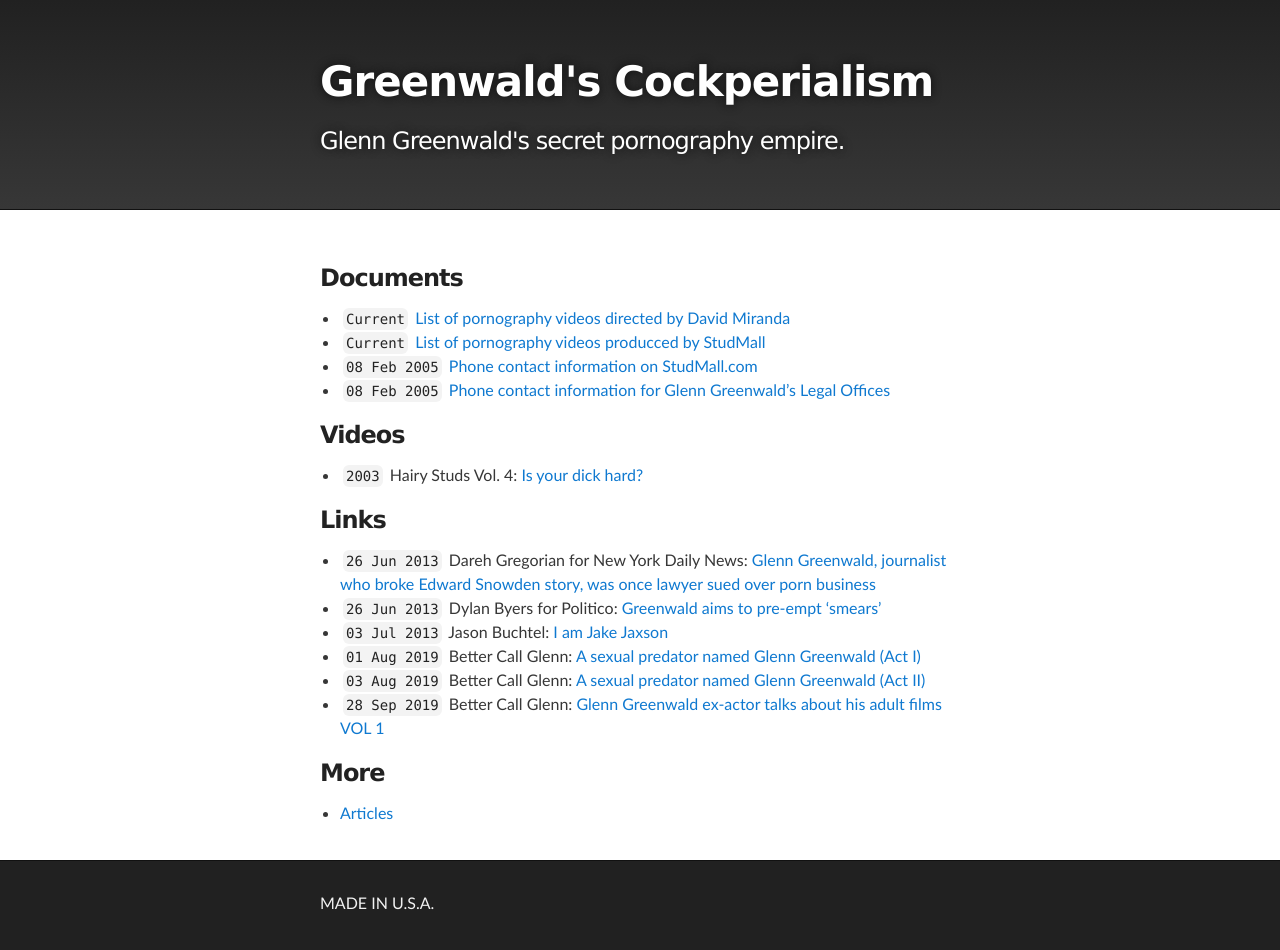
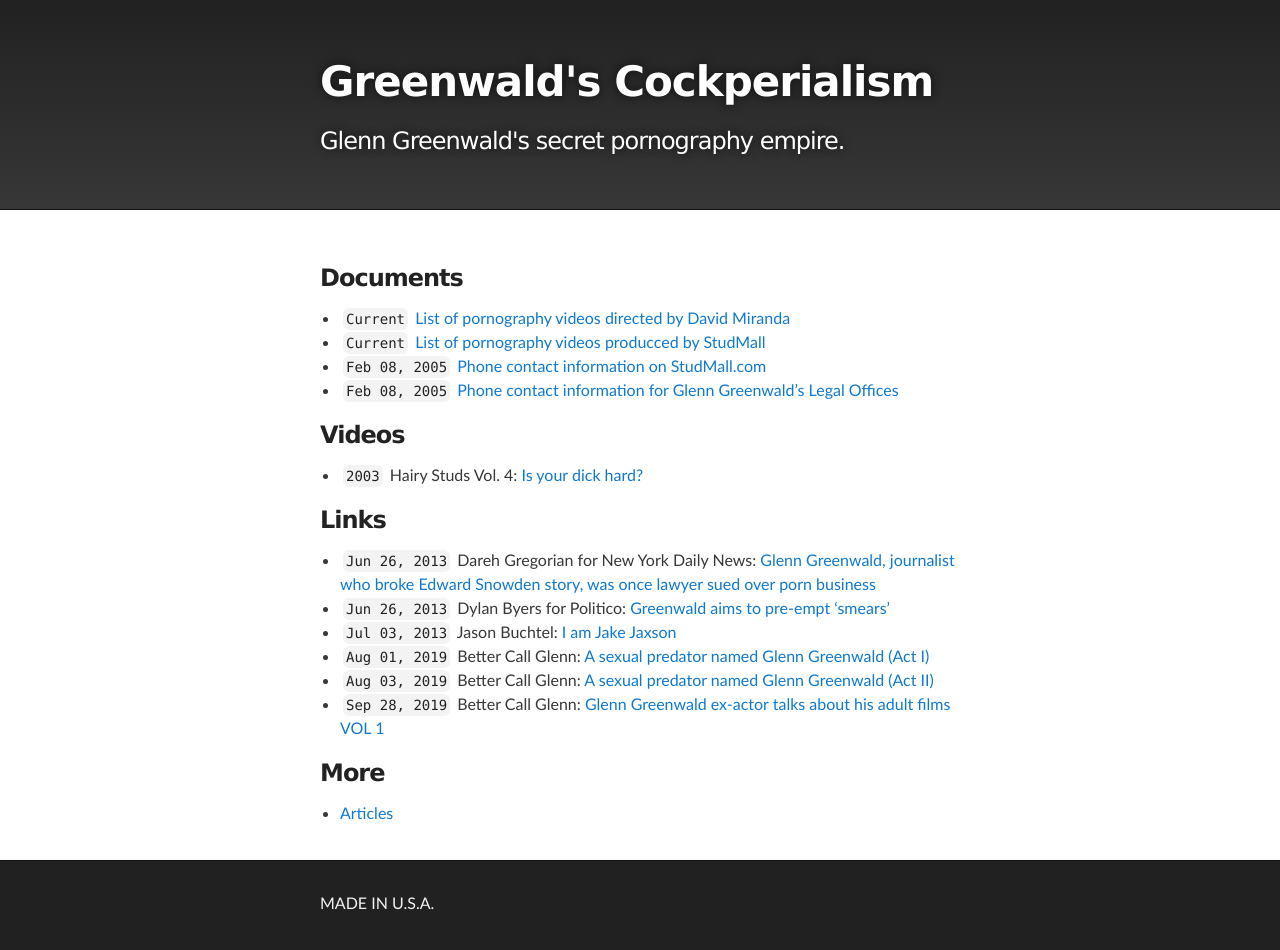
Before and after one commit to masternotions/masternotions.github.io, a Jekyll site: the page built from index.md, in a window 1280 px wide. Built offline with Jekyll 4.4.1, drawn with Linux system fonts in a browser that asks for light colours.

```diff
--- a/index.md
+++ b/index.md
@@ -7,8 +7,8 @@ layout: home
 
 - ``Current`` [List of pornography videos directed by David Miranda](https://www.gayeroticvideoindex.com/D/3/2013.html)
 - ``Current`` [List of pornography videos producced by StudMall](https://www.gayeroticvideoindex.com/C/7/6277.html)
-- ``08 Feb 2005`` [Phone contact information on StudMall.com](http://web.archive.org/web/20050208081923/http://www.studmall.com/contact.php)
-- ``08 Feb 2005`` [Phone contact information for Glenn Greenwald's Legal Offices](https://archive.is/7CM2z)
+- ``Feb 08, 2005`` [Phone contact information on StudMall.com](http://web.archive.org/web/20050208081923/http://www.studmall.com/contact.php)
+- ``Feb 08, 2005`` [Phone contact information for Glenn Greenwald's Legal Offices](https://archive.is/7CM2z)
 
 ### Videos
 
@@ -16,12 +16,12 @@ layout: home
 
 ### Links
 
-- ``26 Jun 2013`` Dareh Gregorian for New York Daily News: [Glenn Greenwald, journalist who broke Edward Snowden story, was once lawyer sued over porn business](https://www.nydailynews.com/news/national/greenwald-reporter-broke-nsa-story-lawyer-sued-porn-biz-article-1.1383448)
-- ``26 Jun 2013`` Dylan Byers for Politico: [Greenwald aims to pre-empt 'smears'](https://www.politico.com/blogs/media/2013/06/greenwald-aims-to-pre-empt-smears-167191)
-- ``03 Jul 2013`` Jason Buchtel: [I am Jake Jaxson](https://jakejaxson.com/post/54490441032/i-am-jake-jaxson)
-- ``01 Aug 2019`` Better Call Glenn: [A sexual predator named Glenn Greenwald (Act I)](https://web.archive.org/web/20190803233858/https://bettercallglenn.com/um-predador-sexual-chamado-glenn-greenwald-ato-i/)
-- ``03 Aug 2019`` Better Call Glenn: [A sexual predator named Glenn Greenwald (Act II)](https://web.archive.org/web/20190803233858/https://bettercallglenn.com/um-predador-sexual-chamado-glenn-greenwald-ato-ii/)
-- ``28 Sep 2019`` Better Call Glenn: [Glenn Greenwald ex-actor talks about his adult films VOL 1](https://web.archive.org/web/20191012162650/https://bettercallglenn.com/ex-ator-de-glenn-greenwald-fala-sobre-seus-filmes-adultos-vol-1/)
+- ``Jun 26, 2013`` Dareh Gregorian for New York Daily News: [Glenn Greenwald, journalist who broke Edward Snowden story, was once lawyer sued over porn business](https://www.nydailynews.com/news/national/greenwald-reporter-broke-nsa-story-lawyer-sued-porn-biz-article-1.1383448)
+- ``Jun 26, 2013`` Dylan Byers for Politico: [Greenwald aims to pre-empt 'smears'](https://www.politico.com/blogs/media/2013/06/greenwald-aims-to-pre-empt-smears-167191)
+- ``Jul 03, 2013`` Jason Buchtel: [I am Jake Jaxson](https://jakejaxson.com/post/54490441032/i-am-jake-jaxson)
+- ``Aug 01, 2019`` Better Call Glenn: [A sexual predator named Glenn Greenwald (Act I)](https://web.archive.org/web/20190803233858/https://bettercallglenn.com/um-predador-sexual-chamado-glenn-greenwald-ato-i/)
+- ``Aug 03, 2019`` Better Call Glenn: [A sexual predator named Glenn Greenwald (Act II)](https://web.archive.org/web/20190803233858/https://bettercallglenn.com/um-predador-sexual-chamado-glenn-greenwald-ato-ii/)
+- ``Sep 28, 2019`` Better Call Glenn: [Glenn Greenwald ex-actor talks about his adult films VOL 1](https://web.archive.org/web/20191012162650/https://bettercallglenn.com/ex-ator-de-glenn-greenwald-fala-sobre-seus-filmes-adultos-vol-1/)
 
 ### More
 
```
